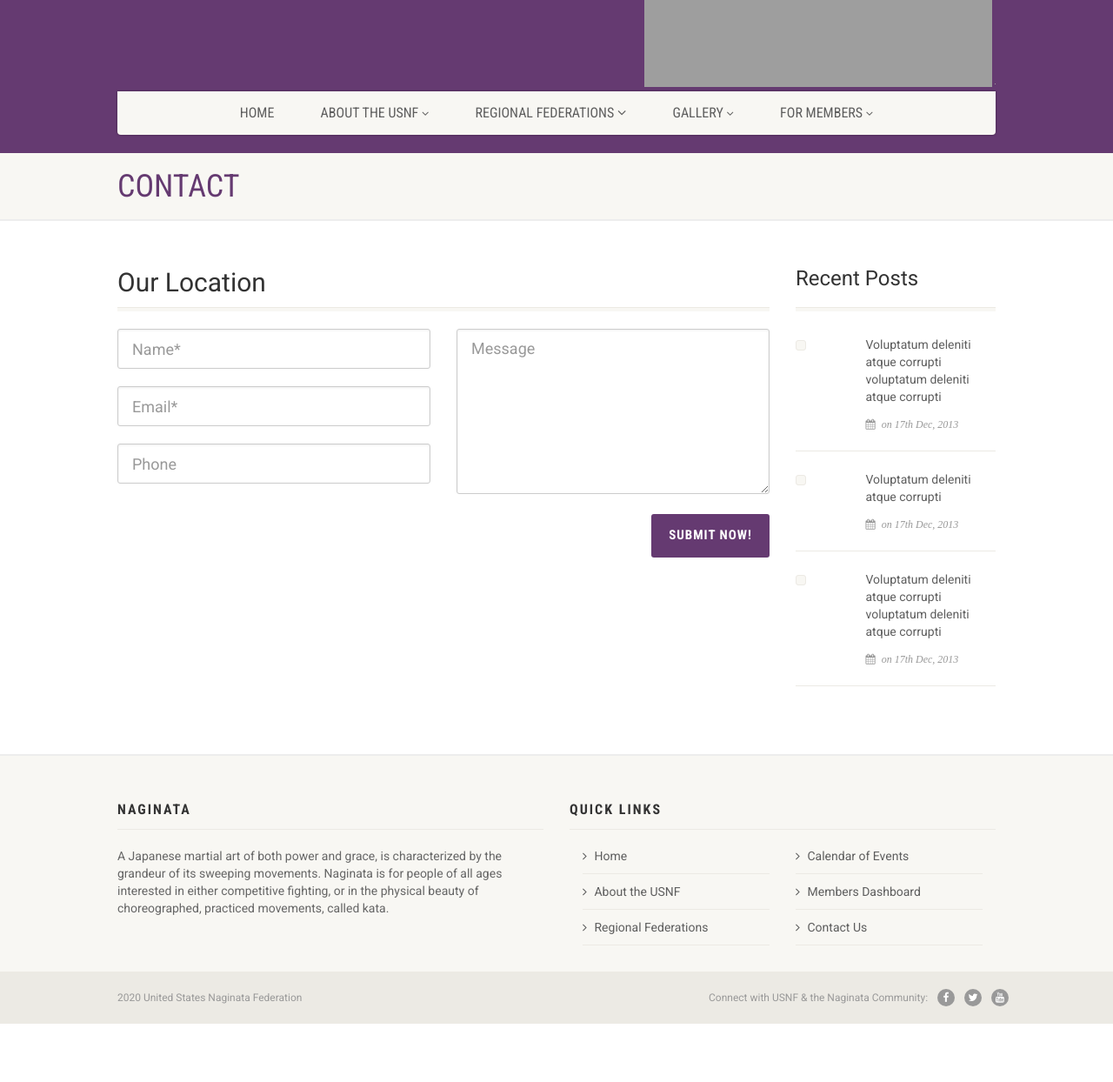
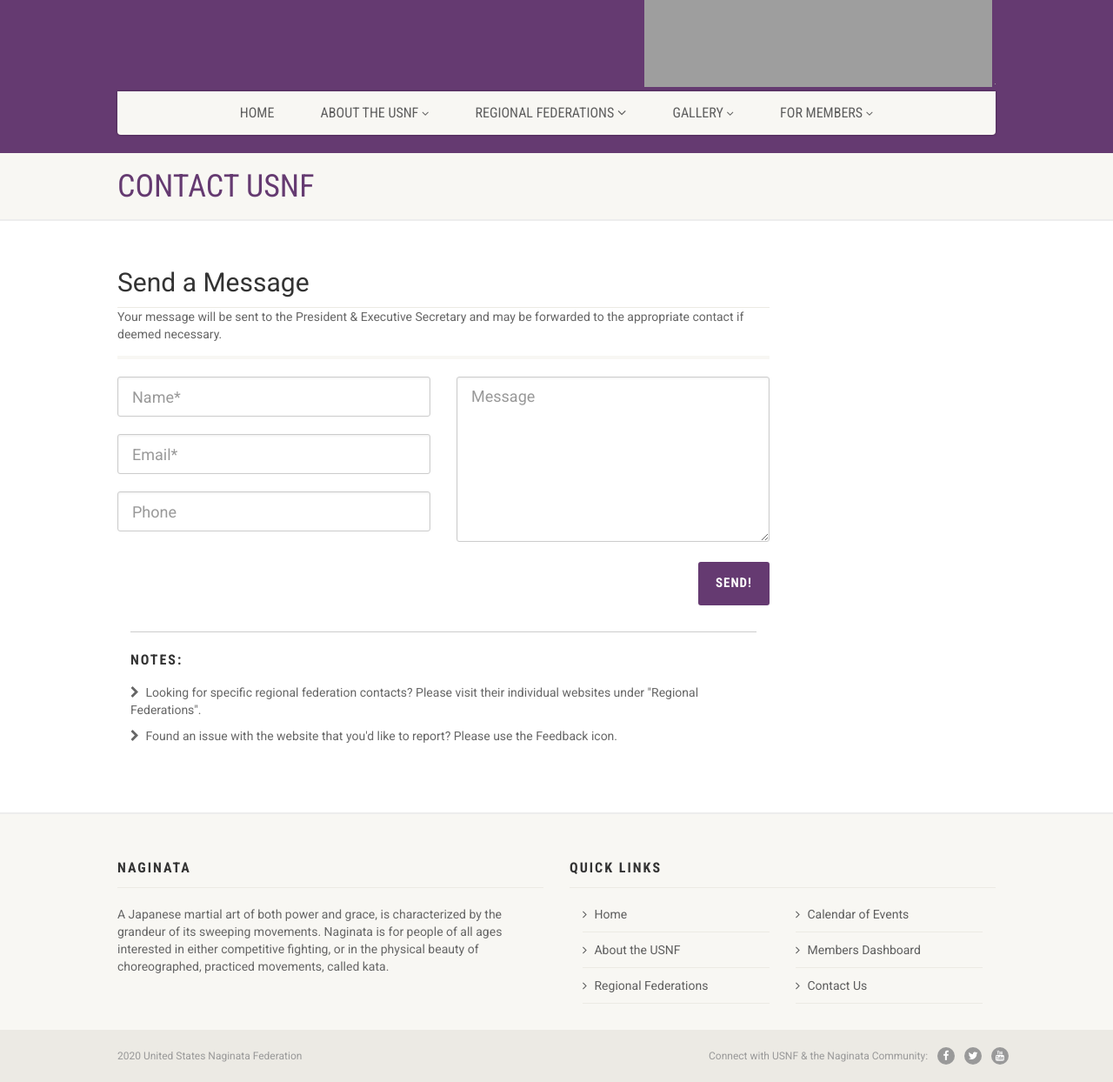
Before and after one commit to talandaw/usnf, a PHP site: page /contact in a window 1280 px wide. Shown: the part 215-1459 px from the top of the page at 87% size. Before the commit the page ends 1392 px from the top, so only its background shows below. Run offline with PHP 8.4, Linux system fonts and the light colour scheme; some libraries are stand-ins or nearby versions; some web fonts are replaced; grey boxes are pictures that could not be loaded.

Commit message:
contact & federation info changes

```diff
--- a/contact.php
+++ b/contact.php
@@ -18,7 +18,7 @@
     <div class="container">
         <div class="row">
             <div class="col-md-12">
-                <h1>Contact</h1>
+                <h1>Contact USNF</h1>
             </div>
         </div>
     </div>
@@ -31,18 +31,19 @@
             <div class="row">
                 <div class="col-md-9">
                     <header class="single-post-header clearfix">
-              <h2 class="post-title">Our Location</h2>
+                        <h2 class="post-title">Send a Message</h2>
+                        <p>Your message will be sent to the President & Executive Secretary and may be forwarded to the
+                            appropriate contact if deemed necessary.</p>
                     </header>
                     <div class="post-content">
-
                         <div class="row">
                             <form method="post" id="contactform" name="contactform" class="contact-form" action="mail/contact.php">
                                 <div class="col-md-6 margin-15">
                                     <div class="form-group">
-                      <input type="text" id="name" name="name"  class="form-control input-lg" placeholder="Name*">
+                                        <input type="text" id="name" name="name" class="form-control input-lg" placeholder="Name*" required>
                                     </div>
                                     <div class="form-group">
-                      <input type="email" id="email" name="email"  class="form-control input-lg" placeholder="Email*">
+                                        <input type="email" id="email" name="email" class="form-control input-lg" placeholder="Email*" required>
                                     </div>
                                     <div class="form-group">
                                         <input type="text" id="phone" name="phone" class="form-control input-lg" placeholder="Phone">
@@ -50,11 +51,11 @@
                                 </div>
                                 <div class="col-md-6">
                                     <div class="form-group">
-                      <textarea cols="6" rows="7" id="comments" name="comments" class="form-control input-lg" placeholder="Message"></textarea>
+                                        <textarea cols="6" rows="7" id="comments" name="comments" class="form-control input-lg" placeholder="Message" required></textarea>
                                     </div>
                                 </div>
                                 <div class="col-md-12">
-                    <input id="submit" name="submit" type="submit" class="btn btn-primary btn-lg pull-right" value="Submit now!">
+                                    <input id="submit" name="submit" type="submit" class="btn btn-primary btn-lg pull-right" value="Send!">
                                 </div>
                             </form>
                             <div class="clearfix"></div>
@@ -63,29 +64,18 @@
                             </div>
                         </div>
                     </div>
-          </div>
-          <!-- Start Sidebar -->
-          <div class="col-md-3 sidebar">
-            <!-- Recent Posts Widget -->
-            <div class="widget-recent-posts widget">
-              <div class="sidebar-widget-title">
-                <h3>Recent Posts</h3>
-              </div>
-              <ul>
-                <li class="clearfix"> <a href="#" class="media-box post-image"> <img src="http://placehold.it/800x600&amp;text=IMAGE+PLACEHOLDER" alt="" class="img-thumbnail"> </a>
-                  <div class="widget-blog-content"><a href="#">Voluptatum deleniti atque corrupti voluptatum deleniti atque corrupti</a> <span class="meta-data"><i class="fa fa-calendar"></i> on 17th Dec, 2013</span> </div>
+
+                    <div class="col-md-12 margin-15">
+                        <hr>
+                        <h4>Notes:</h4>
+                        <ul class="chevrons">
+                            <li><i class="icon"></i>
+                                Looking for specific regional federation contacts? Please visit their individual
+                                websites under "Regional Federations".
                             </li>
-                <li class="clearfix"> <a href="#" class="media-box post-image"> <img src="http://placehold.it/800x600&amp;text=IMAGE+PLACEHOLDER" alt="" class="img-thumbnail"> </a>
-                  <div class="widget-blog-content"><a href="#">Voluptatum deleniti atque corrupti</a> <span class="meta-data"><i class="fa fa-calendar"></i> on 17th Dec, 2013</span> </div>
+                            <li><i class="icon"></i>
+                                Found an issue with the website that you'd like to report? Please use the Feedback icon.
                             </li>
-                  <li class="clearfix"><a href="#" class="media-box post-image">
-                          <img src="http://placehold.it/800x600&amp;text=IMAGE+PLACEHOLDER" alt="" class="img-thumbnail">
-                      </a>
-                      <div class="widget-blog-content"><a href="#">Voluptatum deleniti atque corrupti voluptatum
-                              deleniti atque corrupti</a> <span class="meta-data"><i class="fa fa-calendar"></i> on 17th Dec, 2013</span>
-                      </div>
-                  </li>
-              </ul>
                     </div>
                 </div>
             </div>
--- a/federations.php
+++ b/federations.php
@@ -32,8 +32,14 @@
             <div id="gmap">
                 <iframe src="https://maps.google.com/?ie=UTF8&amp;ll=40.717989,-74.002705&amp;spn=0.043846,0.077162&amp;t=m&amp;z=14&amp;output=embed"></iframe>
             </div>
+            <p>
+                Opportunities to train in Naginata exist in six regional federations affiliated with the USNF. To find a
+                dojo near you, use the pull-down menu “local federations” to find the general area of the US you live
+                in. Then go to the web site of that region to find a dojo or contact a local instructor for instruction.
+            </p>
             <div class="row">
                 <div class="col-md-9 posts-archive causes-archive">
+
                     <article class="post cause-item">
                         <div class="row">
                             <div class="col-md-4 col-sm-4">
```
Also changed, not shown: mail/contact.php (+13 -11 lines). Lines whose indentation alone changed are shown as unchanged.
